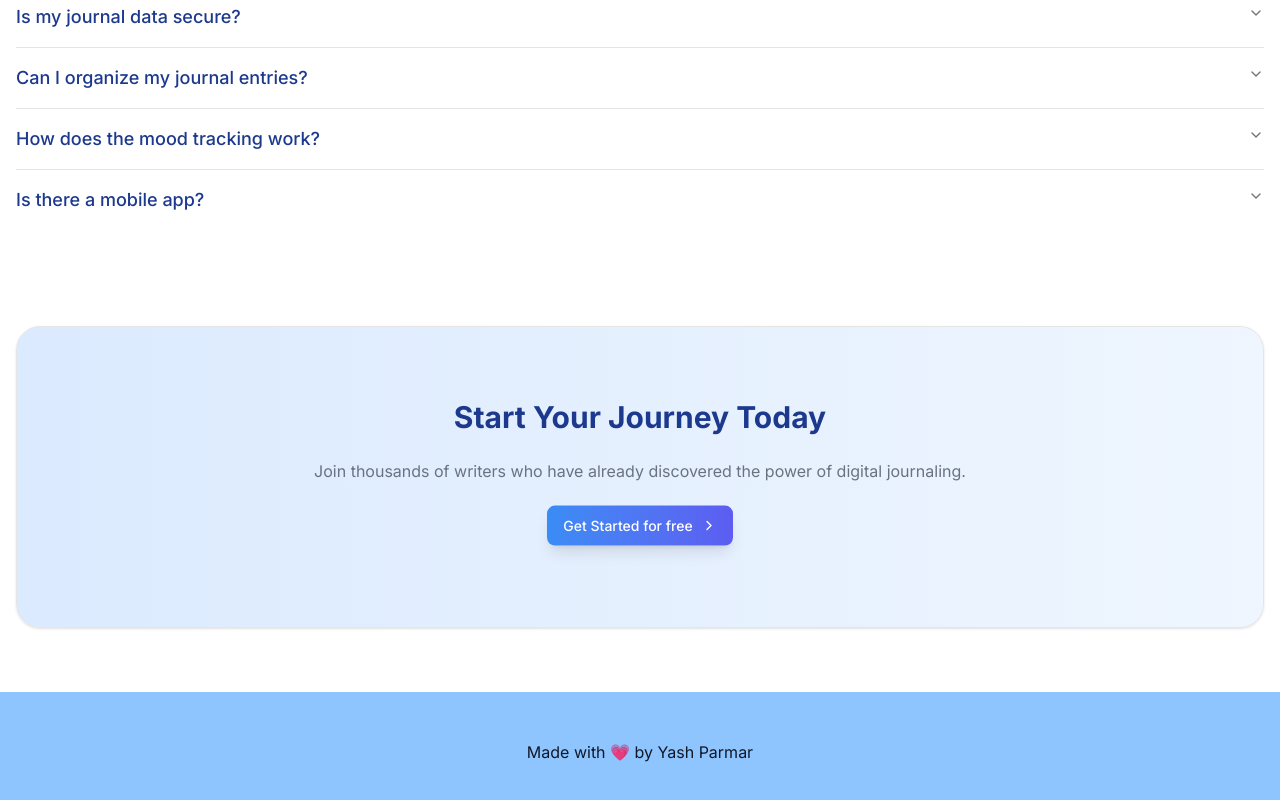
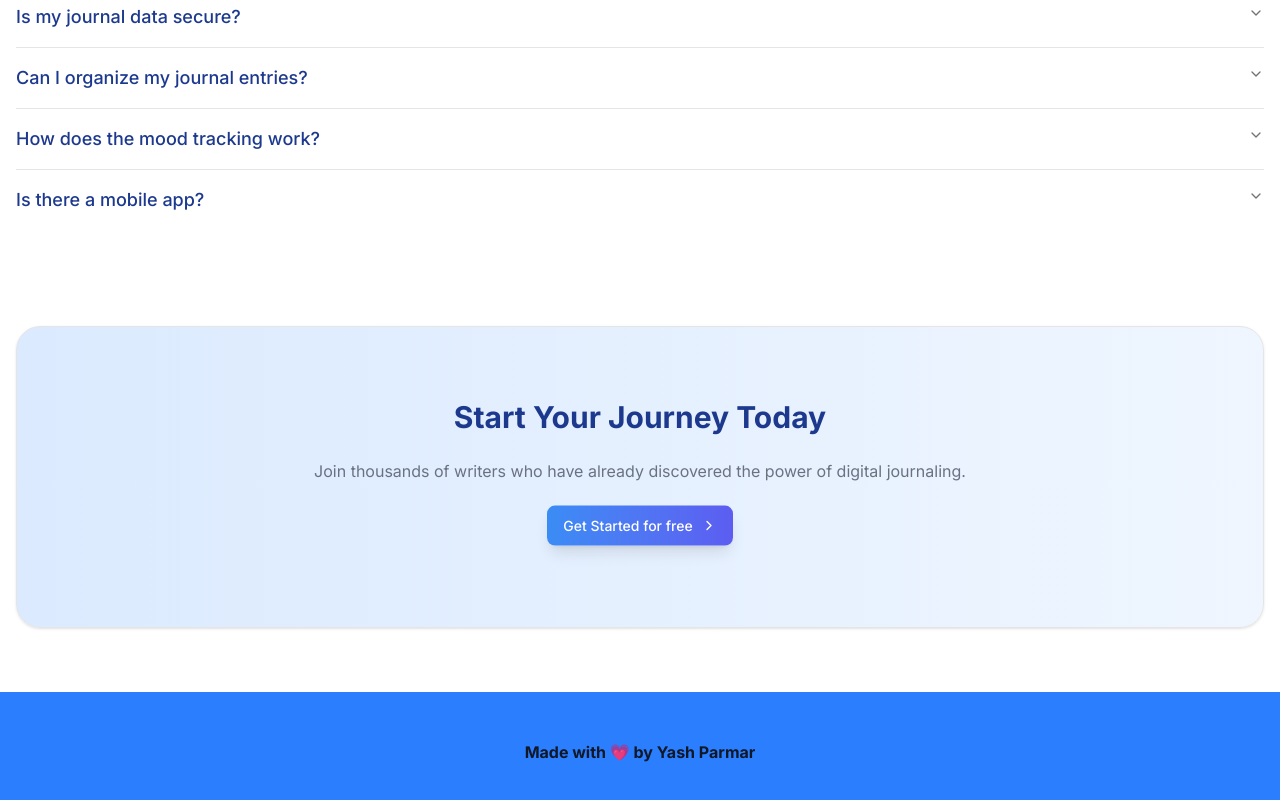
Before and after one commit to Yashpsct010/Reveal-Journal-App, a Next.js app: page / in a window 1280 px wide. Shown: the part 2310-3110 px from the top of the page. Built offline with nearby package versions, Linux system fonts and the light colour scheme; no server answers.

Commit message:
Update layout styles for footer and enhance mood analytics component to display a default score of 0 when no average score is available.

```diff
--- a/app/(main)/dashboard/_components/mood-analytics.jsx
+++ b/app/(main)/dashboard/_components/mood-analytics.jsx
@@ -97,7 +97,7 @@ const MoodAnalytics = () => {
                 </CardTitle>
               </CardHeader>
               <CardContent>
-                <p className='text-2xl font-bold'>{stats.averageScore}/10</p>
+                <p className='text-2xl font-bold'>{stats.averageScore ? stats.averageScore : 0}/10</p>
                 <p className='text-xs text-muted-foreground'>Overall mood score</p>
               </CardContent>
             </Card>
--- a/app/layout.jsx
+++ b/app/layout.jsx
@@ -21,7 +21,7 @@ export default function RootLayout({ children }) {
         <main className="min-h-screen">{children}</main>
         <Toaster position="bottom-right" richColors />
         <footer>
-          <div className="bg-blue-300 py-12 bg-opacity-10">
+          <div className="bg-blue-500 text-white font-bold py-12 bg-opacity-10">
             <p className="mx-auto px-4 text-center text-gray-900">Made with 💗 by Yash Parmar</p>
           </div>
         </footer>
```
